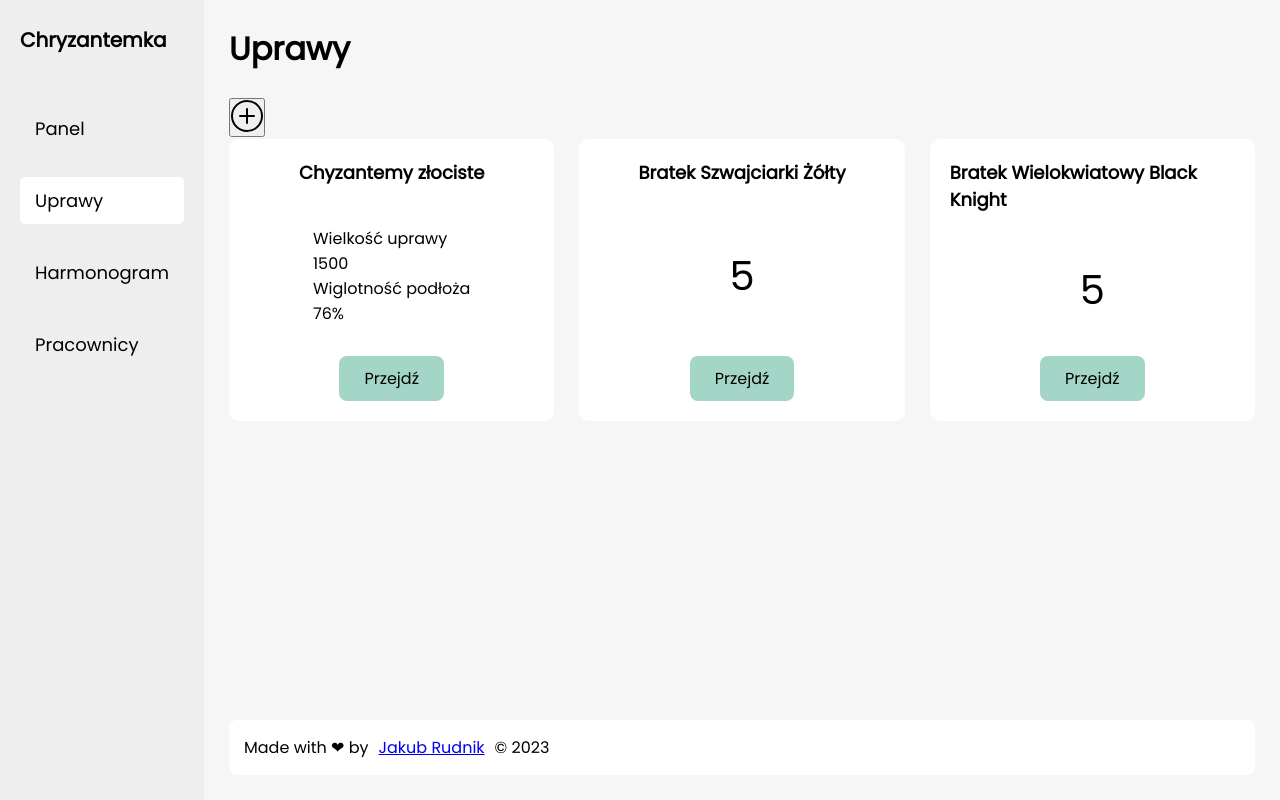
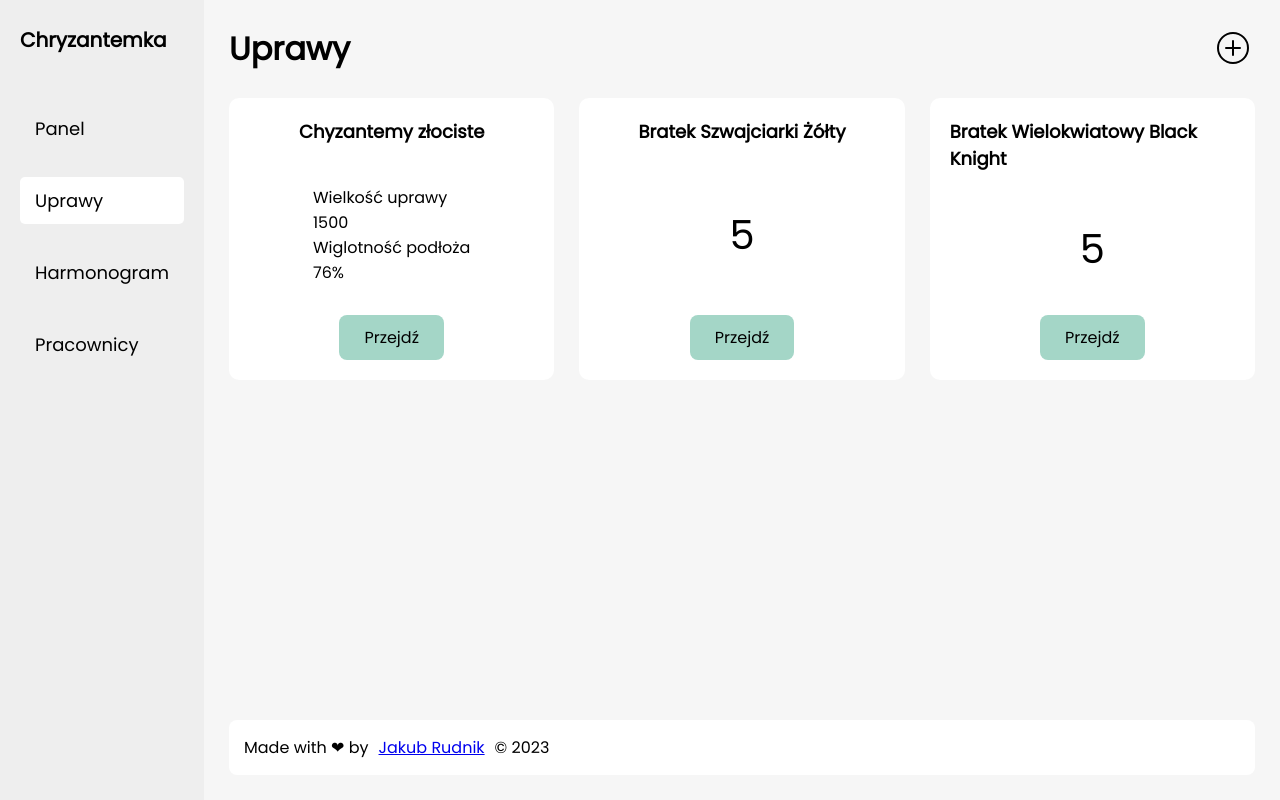
Before and after one commit to Jakub-Rudnik/plant-crop-management-system, a PHP site: page /uprawy in a window 1280 px wide. Run offline with PHP 8.4, Linux system fonts and the light colour scheme.

Commit message:
Site header css

```diff
--- a/styles/main.css
+++ b/styles/main.css
@@ -5,6 +5,7 @@
 @import "card.css";
 @import "breakpoint-md.css";
 @import "breakpoint-xl.css";
+@import "modal.css";
 
 *, *::before, *::after{
     margin: 0;
@@ -29,6 +30,29 @@ body {
     position: relative;
 }
 
+.site__header {
+    display: flex;
+    align-items: flex-start;
+    justify-content: space-between;
+}
+
+.site__header__btn {
+    width: 45px;
+    height: 45px;
+    display: flex;
+    align-items: center;
+    justify-content: center;
+    border: none;
+    background-color: transparent;
+    transition: background-color 0.3s ease-in-out;
+    border-radius: 10px;
+}
+
+.site__header__btn:hover {
+    cursor: pointer;
+    background-color: var(--grey);
+}
+
 h1 {
     padding-bottom: 25px;
 }
```
